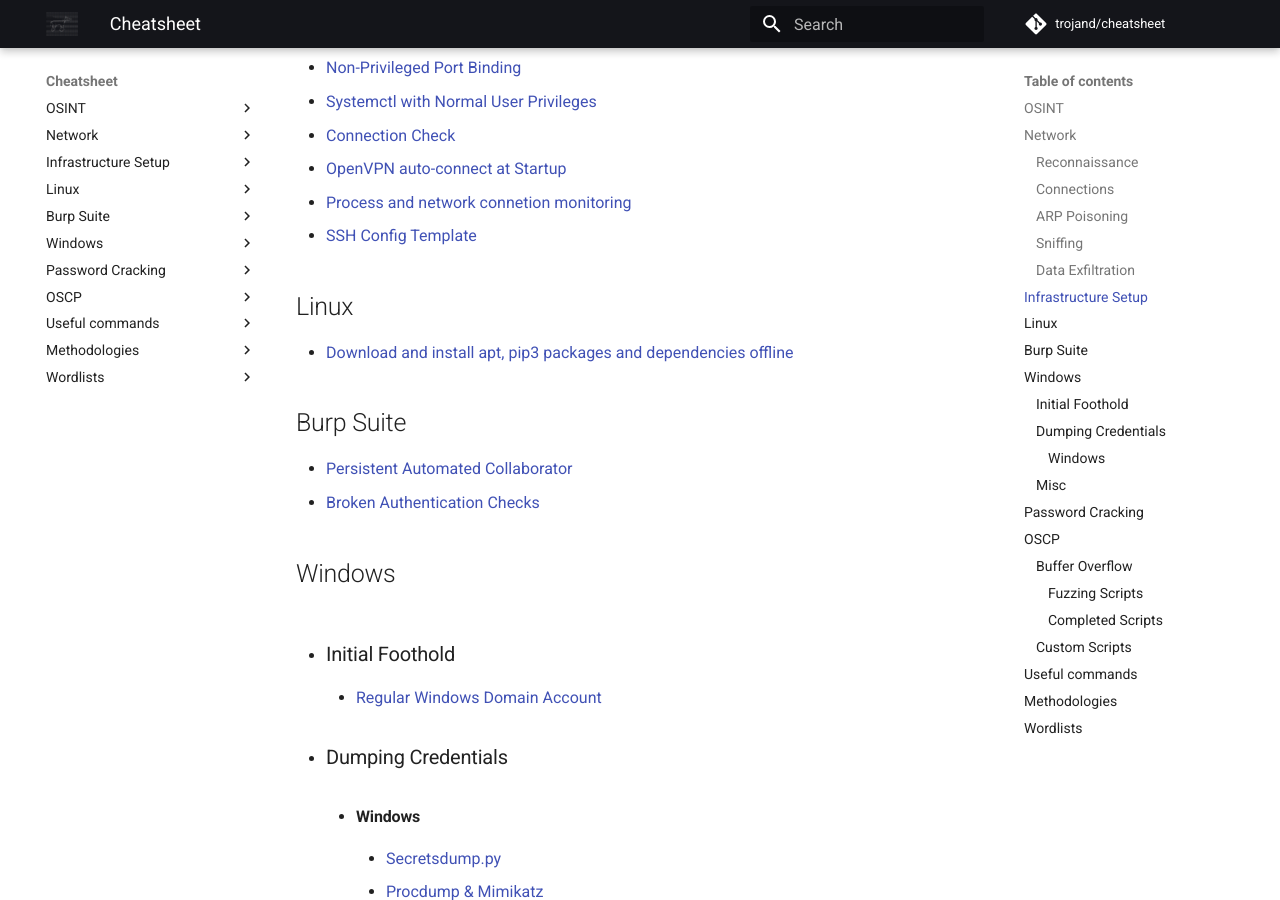
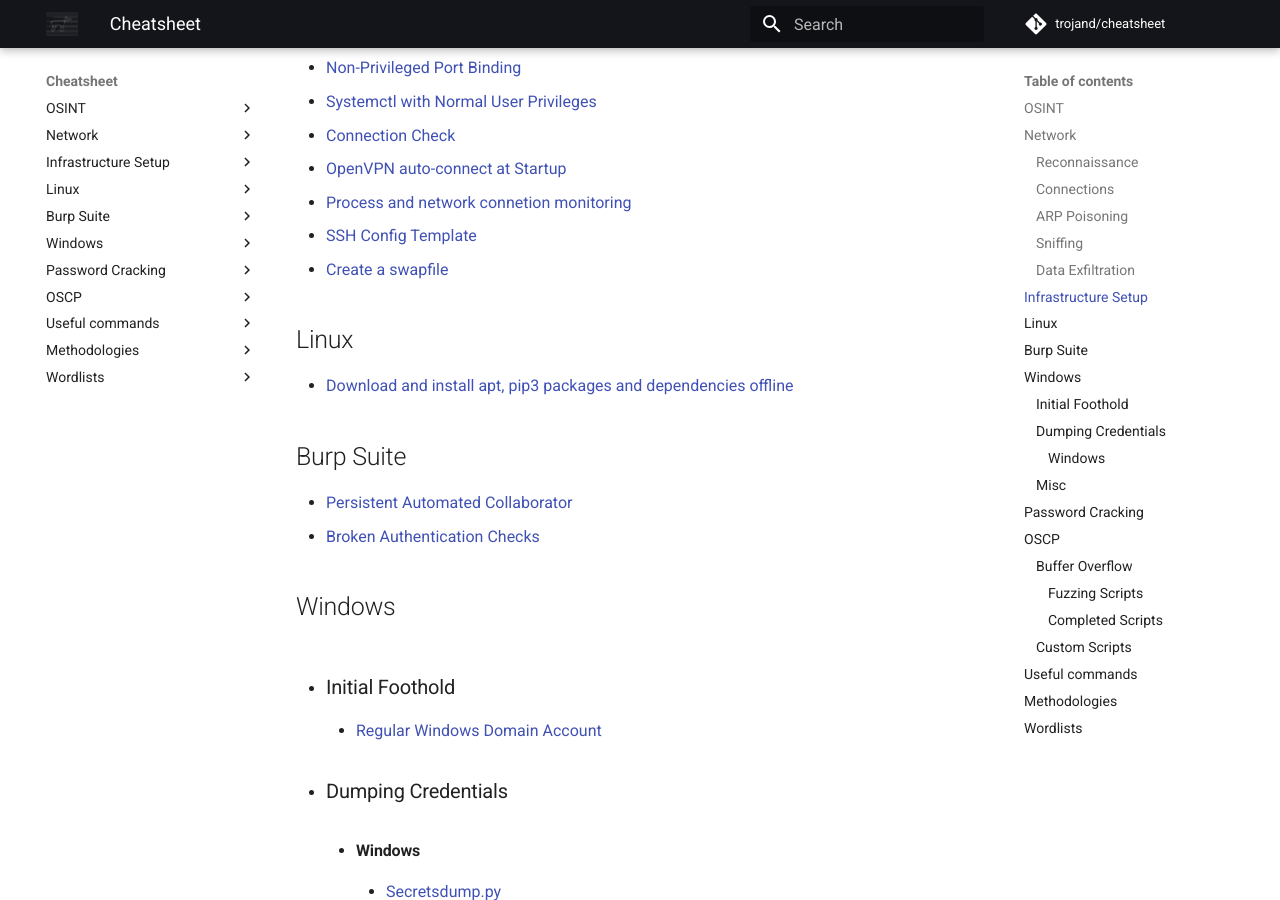
Before and after one commit to trojand/cheatsheet, an MkDocs documentation site: the page built from docs/index.md, in a window 1280 px wide and 900 px high, scrolled down 1144 px. Built offline with MkDocs 1.6.1 and Material for MkDocs 9.7.7, drawn with Linux system fonts in a browser that asks for light colours; comment, search, counter and statistics services are not loaded.

Commit message:
Update index.md

```diff
--- a/docs/index.md
+++ b/docs/index.md
@@ -32,6 +32,7 @@
 * [OpenVPN auto-connect at Startup](Infrastructure_Setup/OpenVPN_AutoConnect.md)
 * [Process and network connetion monitoring](Infrastructure_Setup/Process_and_network_connection_monitoring.md)
 * [SSH Config Template](Infrastructure_Setup/SSH_Config_Template.md)
+* [Create a swapfile](Infrastructure_Setup/Create_Swapfile.md)
 
 ## Linux
 * [Download and install apt, pip3 packages and dependencies offline](Linux/Downloading_apt_pip3_packages_offline.md)
```
